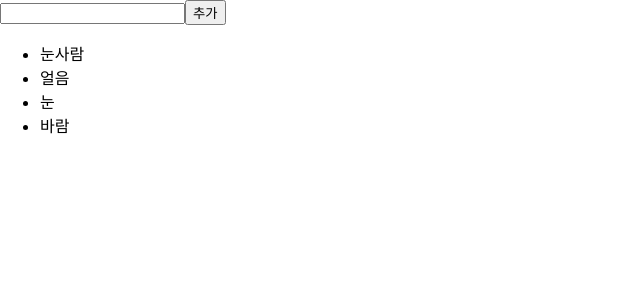
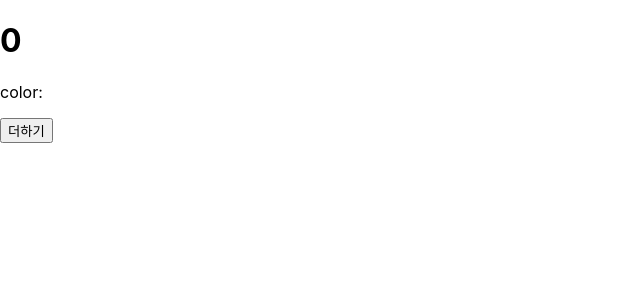
Before and after one commit to che-ri/React-Practice, a React (Create React App) app in the folder hello-react/: page / in a window 1280 px wide. Shown: the top 300 px of the page, without its empty margins (0-640 px from the left). Built offline with nearby package versions, Linux system fonts and the light colour scheme.

Commit message:
[라이프사이클] 라이프사이클 적용

```diff
--- a/hello-react/src/App.js
+++ b/hello-react/src/App.js
@@ -1,9 +1,9 @@
 import React, { Component } from "react";
-import IterationSample from "./IterationSample";
+import LifeCycleSample from "./LifeCycleSample";
 
 class App extends Component {
     render() {
-        return <IterationSample />;
+        return <LifeCycleSample />;
     }
 }
 
--- /dev/null
+++ b/hello-react/src/LifeCycleSample.js
@@ -0,0 +1,78 @@
+import React, { Component } from "react";
+
+class LifeCycleSample extends Component {
+    state = {
+        number: 0,
+        color: null,
+    };
+
+    myRef = null; // ref를 설정할 부분
+
+    constructor(props) {
+        super(props);
+        console.log("constructor");
+    }
+
+    static getDerivedStateFromProps(nextProps, prevState) {
+        console.log("getDerivedStateFromProps");
+        if (nextProps.color !== prevState.color) {
+            return { color: nextProps.color };
+        }
+        return null;
+    }
+
+    componentDidMount() {
+        console.log("componentDidMount");
+    }
+
+    shouldComponentUpdate(nextProps, nextState) {
+        console.log("shouldComponentUpdate", nextProps, nextState);
+        //숫자의 마지막 자리가 4면 리렌더링하지 않습니다.
+        return nextState.number % 10 !== 4;
+    }
+
+    componentWillUnmount() {
+        console.log("componentWillUnmount");
+    }
+
+    handleClick = () => {
+        this.setState({
+            number: this.state.number + 1,
+        });
+    };
+
+    getSnapshotBeforeUpdate(prevProps, prevState) {
+        console.log("getSnapshotBeforeUpdate");
+        if (prevProps.color !== this.props.color) {
+            return this.myRef.style.color;
+        }
+        return null;
+    }
+
+    componentDidUpdate(prevProps, prevState, snapshot) {
+        console.log("componentDidUpdate", prevProps, prevState);
+        if (snapshot) {
+            console.log("업데이트되기 직전 색상:", snapshot);
+        }
+    }
+
+    render() {
+        console.log("render");
+
+        const style = {
+            color: this.props.color,
+        };
+
+        return (
+            <div>
+                <h1 style={style} ref={(ref) => (this.myRef = ref)}>
+                    {this.state.number}
+                </h1>
+                <p>color: {this.state.color}</p>
+                <button onClick={this.handleClick}>더하기</button>
+            </div>
+        );
+    }
+}
+
+export default LifeCycleSample;
```
